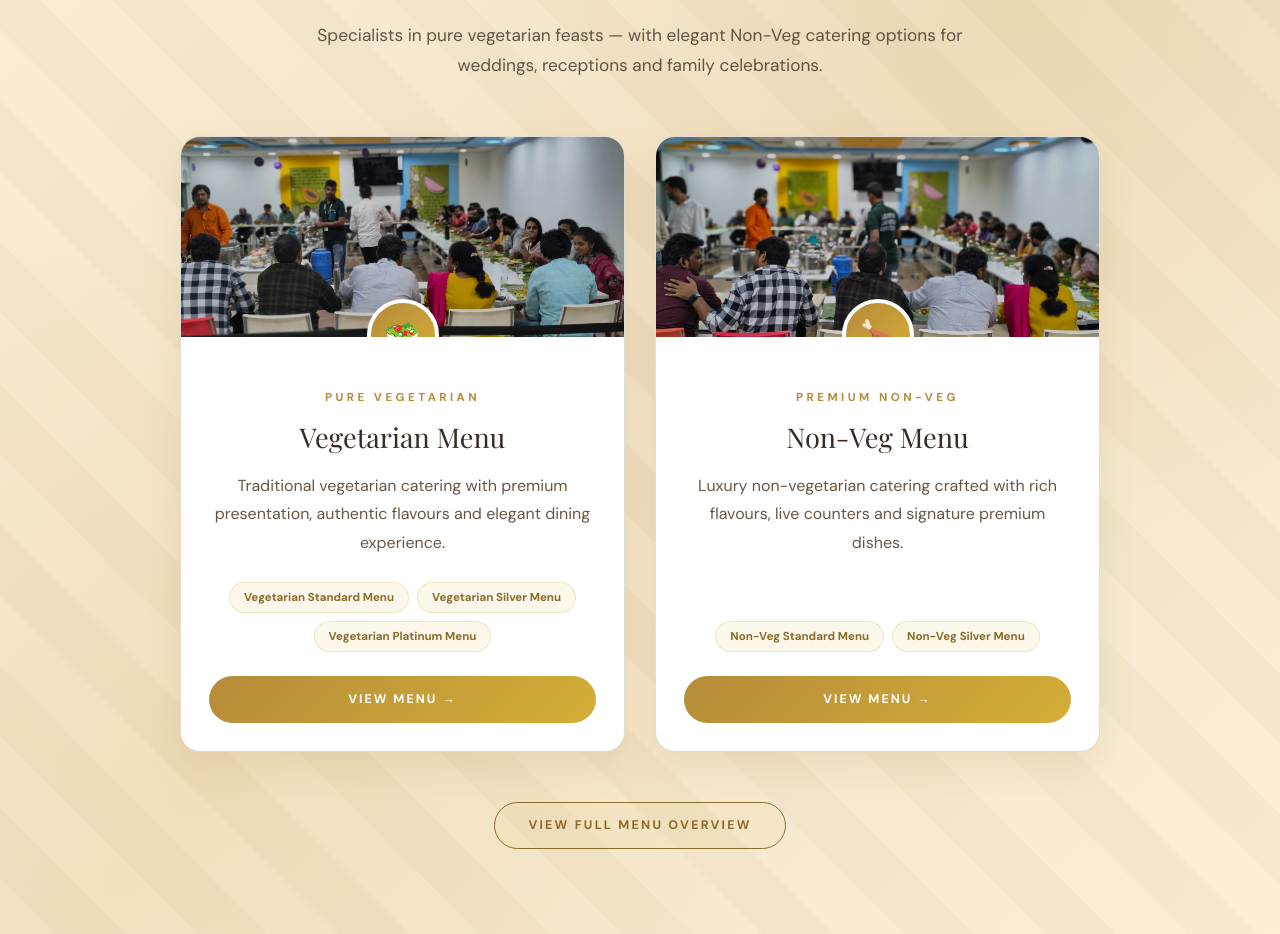
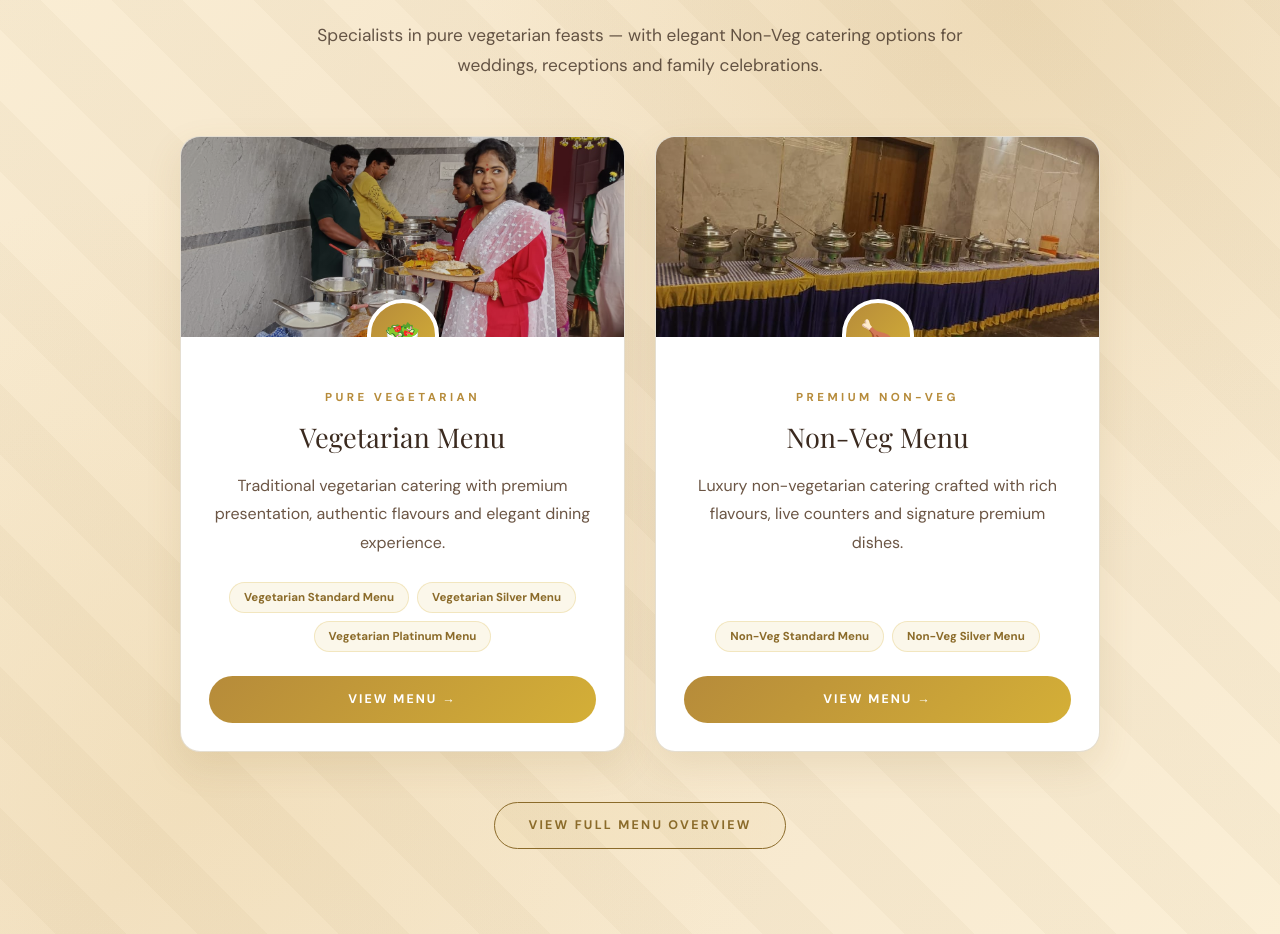
Before and after one commit to AadhyaCaterers/aadhya-caterers, a React (Create React App) app: page / in a window 1280 px wide. Shown: the part 4200-5134 px from the top of the page. Built offline with nearby package versions, Linux system fonts and the light colour scheme; the HTML template or start-up script is replaced by a standard one; a web font is replaced by a local one.

Commit message:
updated preloader

```diff
--- a/src/components/MenuChoiceCards.jsx
+++ b/src/components/MenuChoiceCards.jsx
@@ -15,7 +15,7 @@
     tagline: 'Pure Vegetarian',
     description:
       'Traditional vegetarian catering with premium presentation, authentic flavours and elegant dining experience.',
-    image: '/img1.jpg',
+    image: '/img6.jpg',
     icon: '🥗',
     plans: VEG_PLANS,
 
@@ -30,12 +30,12 @@
 
   {
     key: 'nonveg',
-    to: '/nonveg-menu',
+    to: '/non-veg-menu',
     label: 'Non-Veg Menu',
     tagline: 'Premium Non-Veg',
     description:
       'Luxury non-vegetarian catering crafted with rich flavours, live counters and signature premium dishes.',
-    image: '/img2.jpg',
+    image: '/img5.jpg',
     icon: '🍗',
     plans: NONVEG_PLANS,
 
```
Also changed, not shown: vercel.json.
